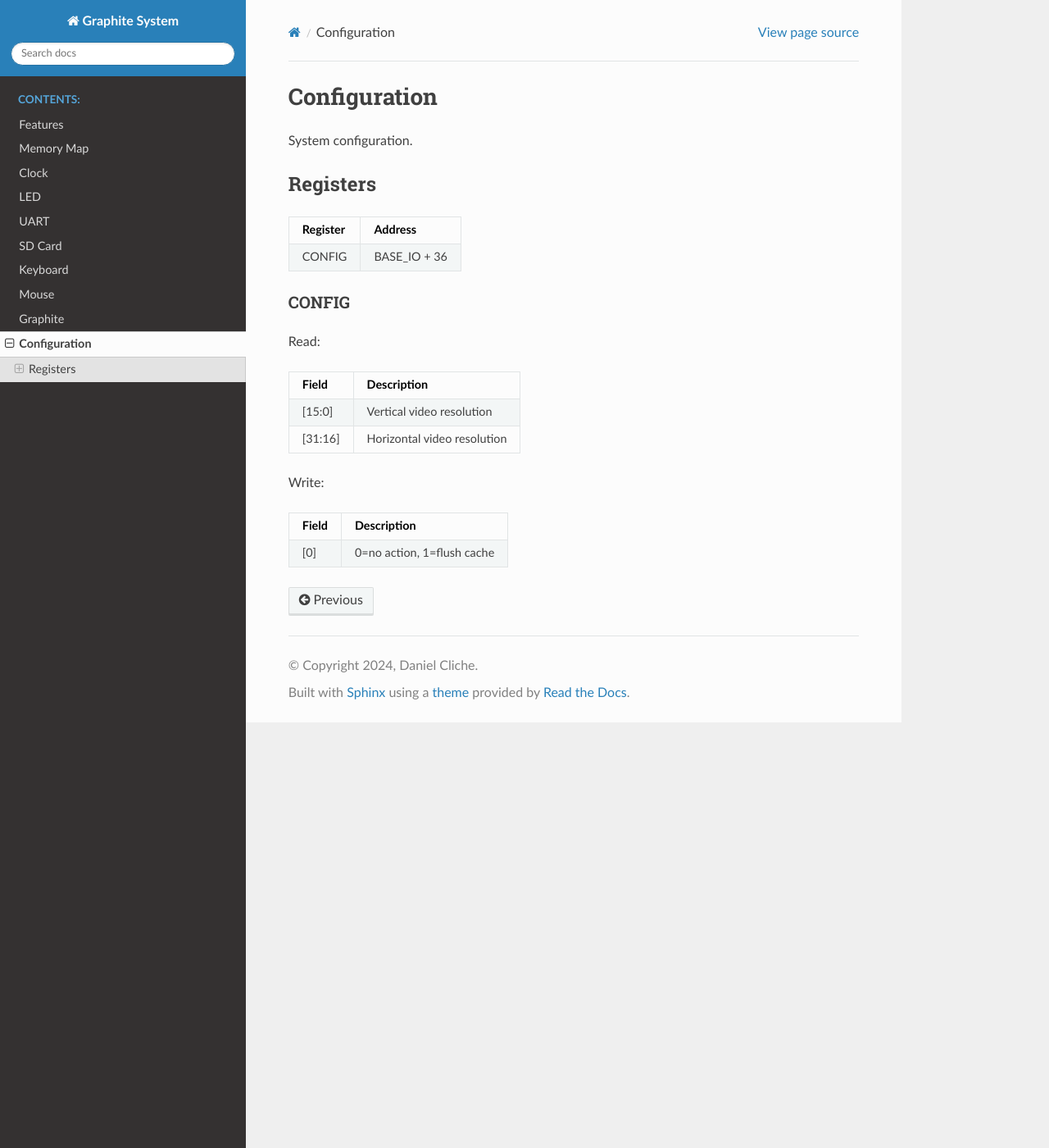
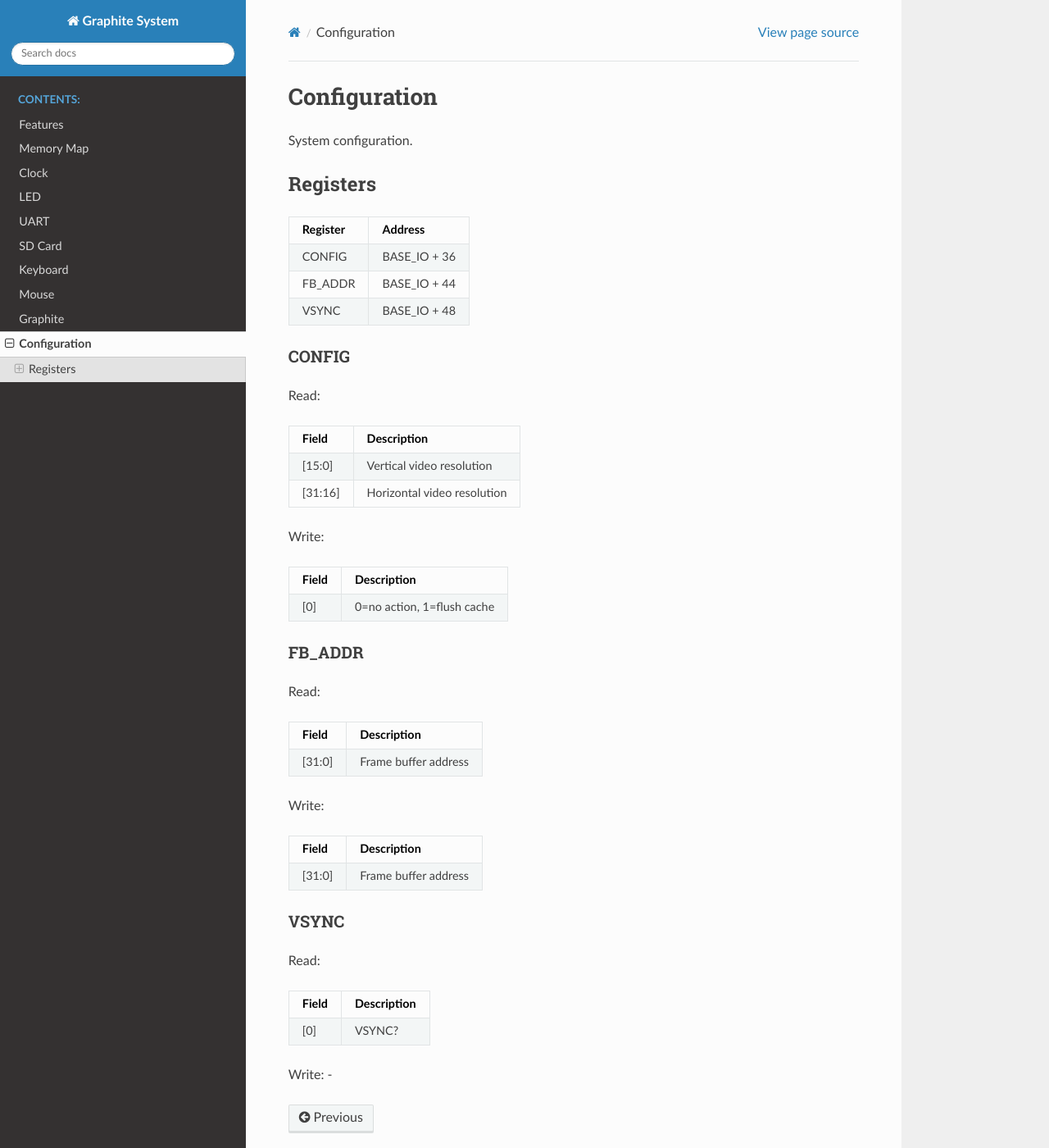
Before and after one commit to danodus/graphite, a Sphinx documentation site: the page built from doc/config.rst, in a window 1280 px wide and 1400 px high. Shown: the whole window at 82% size. Built offline with Sphinx 7.4.7 and the Read the Docs theme 2.0.0, drawn with Linux system fonts in a browser that asks for light colours.

Commit message:
Add set frame buffer address and vsync registers

```diff
--- a/doc/config.rst
+++ b/doc/config.rst
@@ -10,6 +10,8 @@ Registers
 Register        Address
 =============== =============
 CONFIG          BASE_IO + 36
+FB_ADDR         BASE_IO + 44
+VSYNC           BASE_IO + 48
 =============== =============
 
 CONFIG
@@ -31,3 +33,36 @@ Field   Description
 ======= ============================
 [0]     0=no action, 1=flush cache
 ======= ============================
+
+
+FB_ADDR
+^^^^^^^
+
+Read:
+
+======= ============================
+Field   Description
+======= ============================
+[31:0]  Frame buffer address
+======= ============================
+
+Write:
+
+======= ============================
+Field   Description
+======= ============================
+[31:0]  Frame buffer address
+======= ============================
+
+VSYNC
+^^^^^
+
+Read:
+
+======= ============================
+Field   Description
+======= ============================
+[0]     VSYNC?
+======= ============================
+
+Write: -
--- a/doc/memory_map.rst
+++ b/doc/memory_map.rst
@@ -22,4 +22,5 @@ KEYBOARD            BASE_IO + 24
 GRAPHITE            BASE_IO + 32
 CONFIG              BASE_IO + 36
 MOUSE               BASE_IO + 40
+CONFIG (2)          BASE_IO + 44
 ==================  ===============
```
Also changed, not shown: 1 other file.
